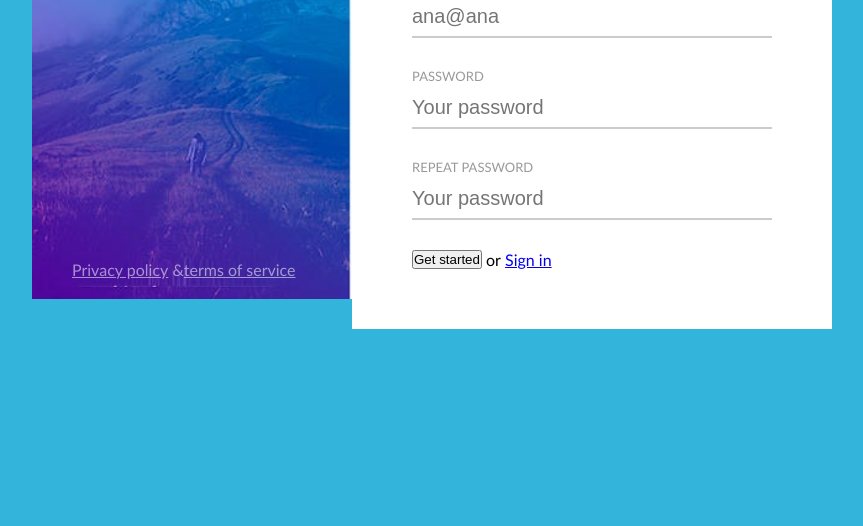
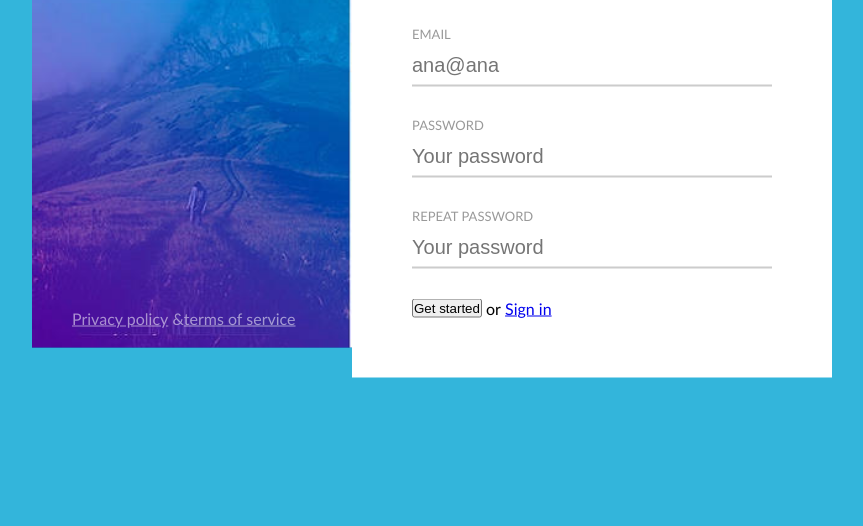
Before and after one commit to lauraMeiz/8-sign-up, a website: page index.html in a window 1280 px wide. Shown: the part 274-800 px from the top of the page, without its empty margins (208-1071 px from the left). Drawn offline with Linux system fonts and the light colour scheme.

Commit message:
Position content in center of the screen #5

```diff
--- a/css/main.css
+++ b/css/main.css
@@ -13,9 +13,10 @@ body {
 .container {
   display: inline-block;
   width: 800px;
-  margin-top: 100px;
-  margin-left: calc(50% - 400px);
-  position: relative;
+  position: absolute;
+  top: 50%;
+  left: 50%;
+  transform: translate(-50%, -50%);
 }
 .container > .left-column {
   width: 40%;
@@ -45,6 +46,8 @@ body {
   color: #fff8;
   position: absolute;
   bottom: 20px;
+  left: 40px;
+  right: 40px;
 }
 .bottom-links > .link {
   color: #fff8;
```
